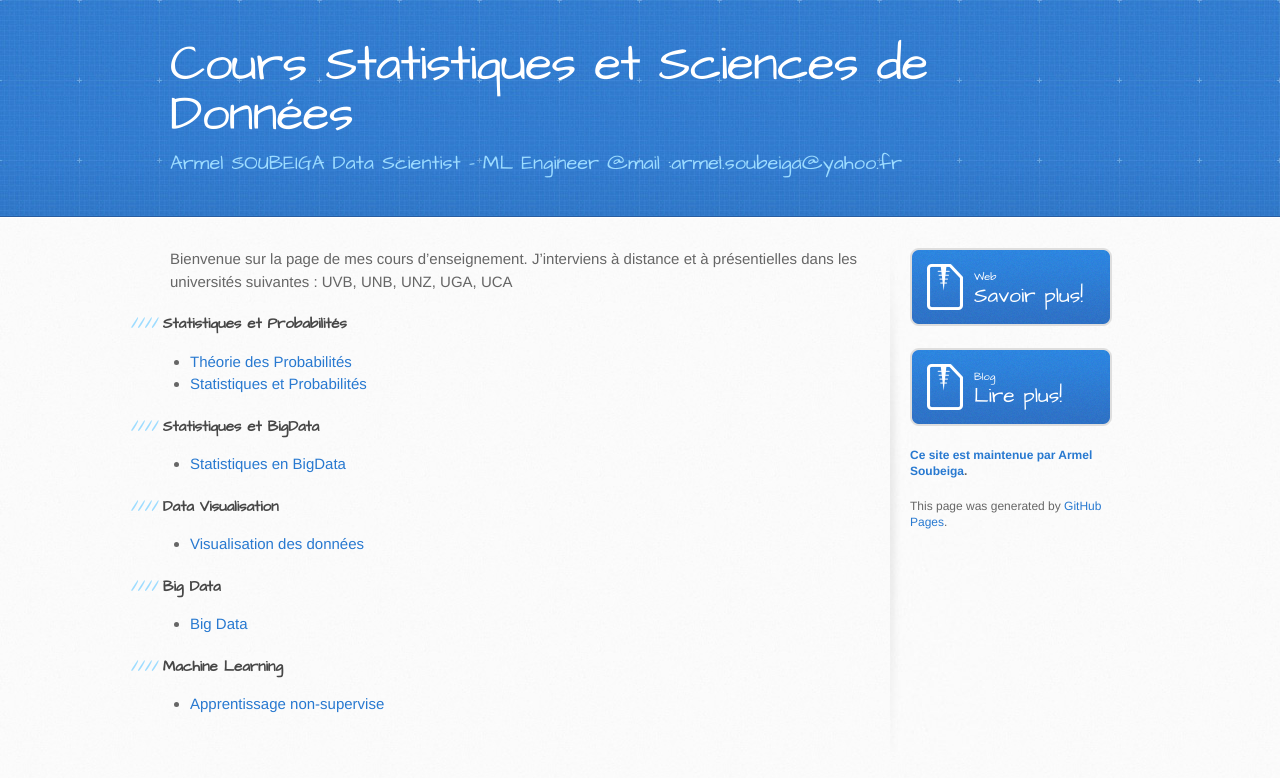
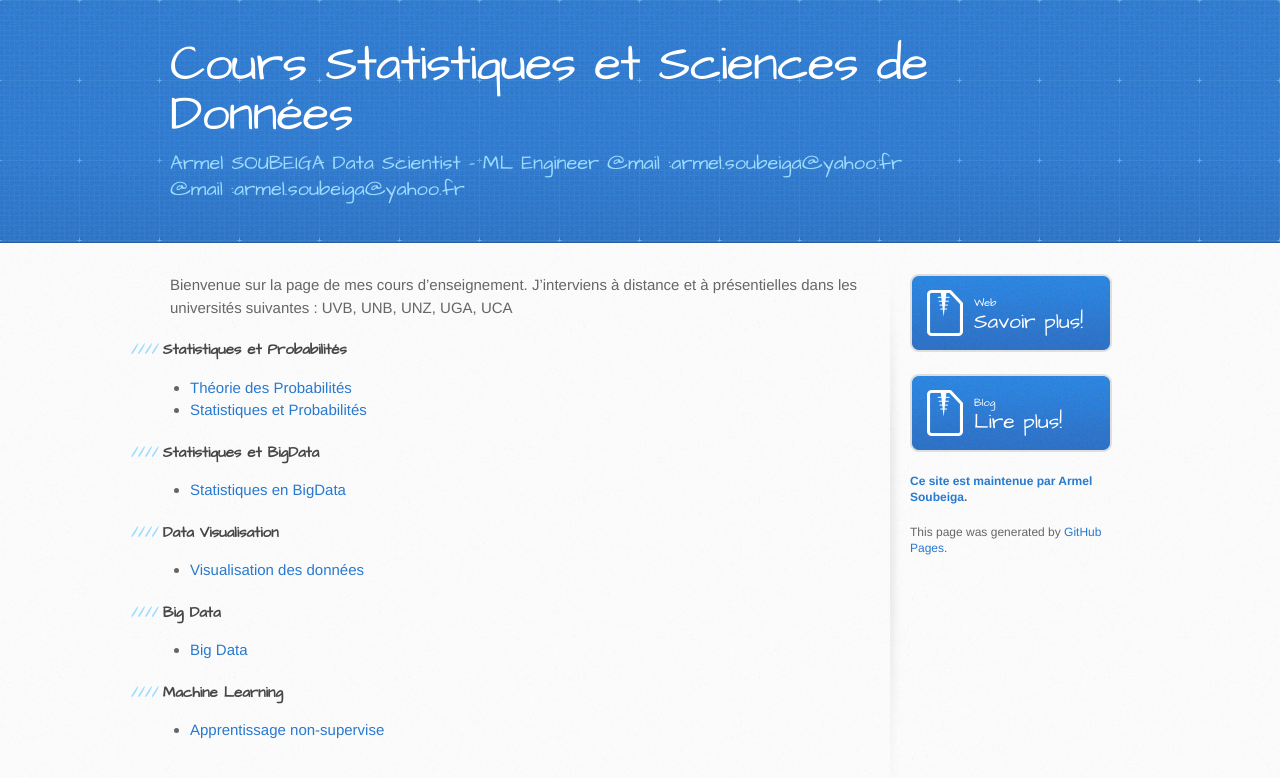
Before and after one commit to armelsoubeiga/Cours, a Jekyll site: the page built from index.md, in a window 1280 px wide. Shown: the top 778 px of the page. Built offline with Jekyll 4.4.1, drawn with Linux system fonts in a browser that asks for light colours.

Commit message:
Update default.html

```diff
--- a/_layouts/default.html
+++ b/_layouts/default.html
@@ -21,6 +21,7 @@
       <div class="inner">
         <h1> {{ site.name }} </h1>
         <h2>{{ site.description }} </h2>
+        <h2>@mail :armel.soubeiga@yahoo.fr</h2>
       </div>
     </header>
     <div id="content-wrapper">
```
